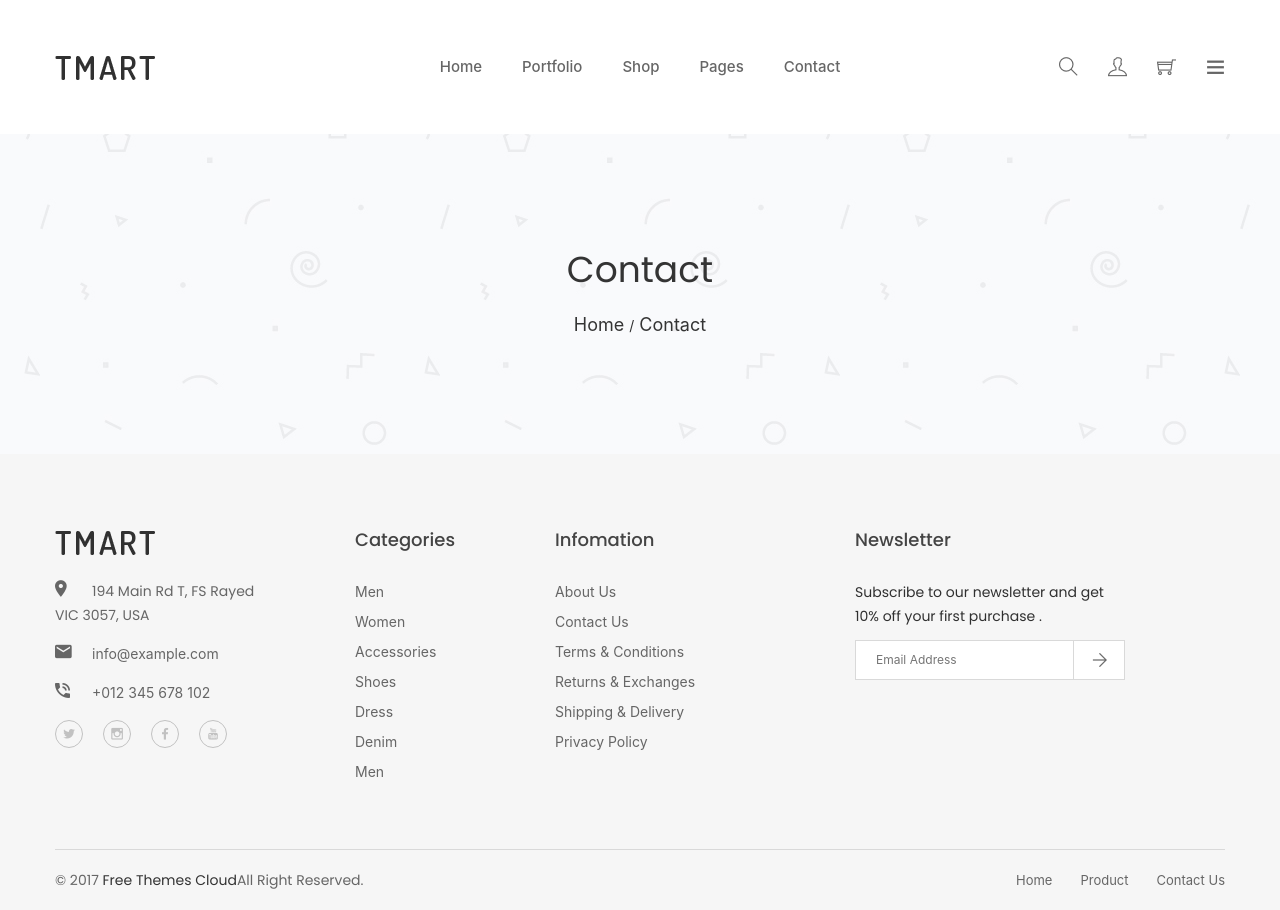
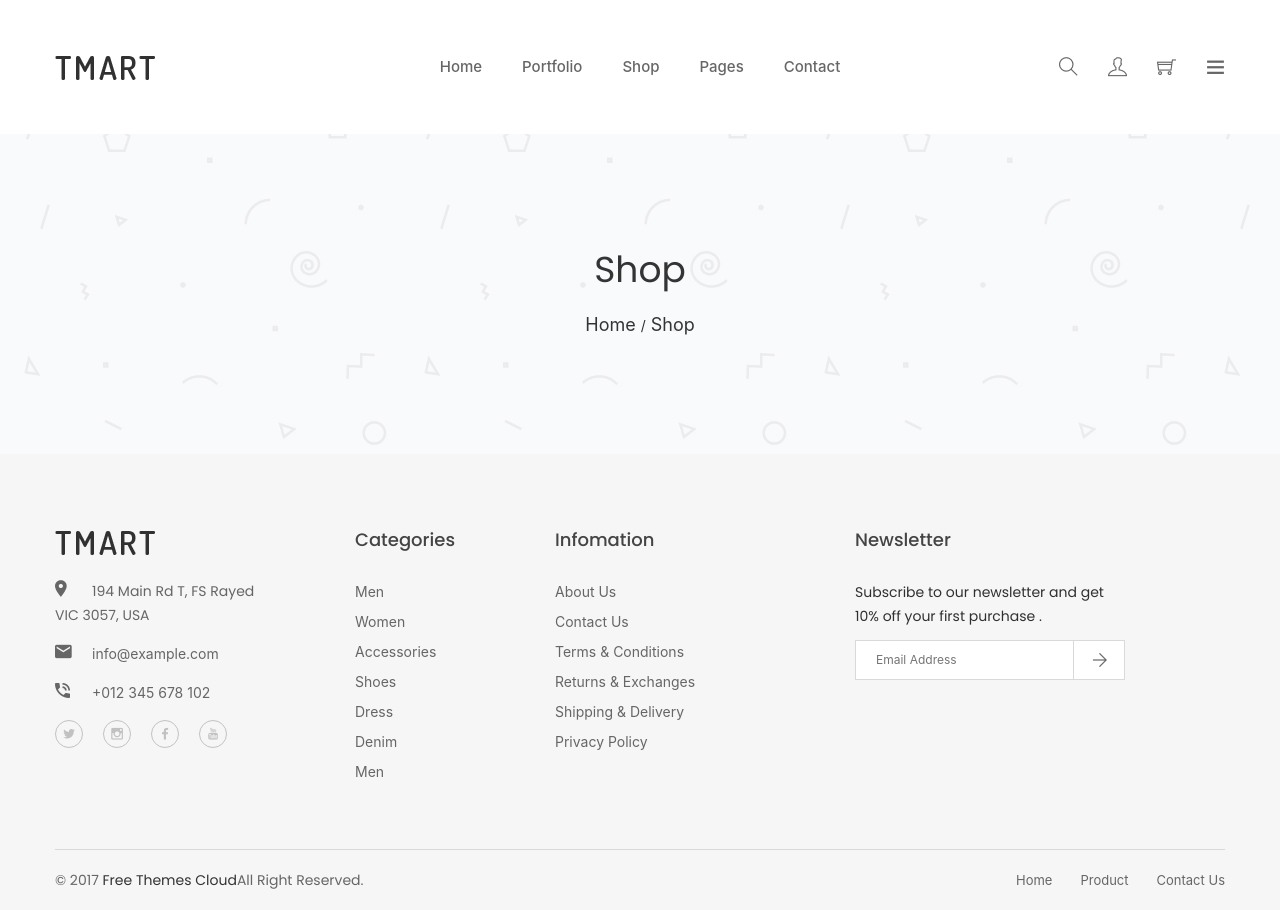
Before and after one commit to devs-shakil/tmart-website, a React (Create React App) app: page /shop in a window 1280 px wide. Built offline with nearby package versions, Linux system fonts and the light colour scheme.

Commit message:
somthing added

```diff
--- a/src/Components/Menus/index.jsx
+++ b/src/Components/Menus/index.jsx
@@ -18,17 +18,17 @@ const Menus = () => {
                                 {menu.dropdown.length > 0 && menu.dropdown.map(dropdownItem => (
                                     <li key={dropdownItem.id} className={dropdownItem.class} >
                                         <Link to={dropdownItem.link}>{dropdownItem.text}</Link>
-                                        {/* <ul className="mega_item">
-                                          {dropdownItem.mega_dropdown.length > 0 && dropdownItem.mega_dropdown.map(megaDropdown =>(
+                                        <ul className="level-dropdown">
+                                            {dropdownItem.mega_dropdown.length > 0 && dropdownItem.mega_dropdown.map(megaDropdown =>(
 
-                                              <li key={megaDropdown.id}>
-                                                  <Link to={megaDropdown.link}>{megaDropdown.text}</Link>
-                                              </li>
+                                                <li key={megaDropdown.id}>
+                                                    <Link to={megaDropdown.link}>{megaDropdown.text}</Link>
+                                                </li>
 
-                                          ))}
-                                          { console.log(megaDropdown.id)}
+                                            ))}
+
                                         </ul>
-                                     */}
+
                                     </li>
 
                                     ))}
--- a/src/Components/partial/BradCaump.jsx
+++ b/src/Components/partial/BradCaump.jsx
@@ -1,18 +1,18 @@
 import React from 'react'
+import { useLocation } from 'react-router-dom'
 import bradcumpImg from "../../assets/images/bg/2.jpg"
-import bradcaumpJson from '../../temp/bradcaump.json';
-import menus from '../../temp/menus.json';
-
-const BradCaump = () => {
 
 
+
+const BradCaump = ({title, pageName, imgSrc}) => {
+const {pathname} = useLocation();
 
   return (
     <>
         <div className="ht__bradcaump__area"
             style={{
               background: " rgba(0, 0, 0, 0)",
-              backgroundImage:`url("${bradcumpImg}")`,
+              backgroundImage:`url("${imgSrc ? imgSrc : bradcumpImg}")`,
               backgroundRepeat:"no-repeat",
               backgroundPositon:"center center",
               backgroundSize:"cover"
@@ -22,28 +22,14 @@ const BradCaump = () => {
                           <div className="row">
                               <div className="col-xs-12">
                                   <div className="bradcaump__inner text-center">
-                                      {bradcaumpJson.bradcaump.length > 0 && bradcaumpJson.bradcaump.map(bradcumpProps =>(
-                                           <div key={bradcumpProps.id}>
-                                                    <h2 className="bradcaump-title"  >{bradcumpProps.id === 3 ?
-                                                       bradcumpProps.text1 : ""}
-                                                    </h2>
-
-                                                    {bradcumpProps.id === 3 ?
-                                                      <nav className="bradcaump-inner">
-                                                      <a className="breadcrumb-item" href="/">Home</a>
-                                                      <span className="brd-separetor">/</span>
-                                                      <span className="breadcrumb-item  active" >Contact</span>
-                                                      </nav> : " "
-                                                     }
-
-                                           </div>
-
-                                         )
-                                        )
-                                      }
-
-
-
+                                             <h2 className="bradcaump-title"  >{title ? title : pathname.replace("/", "")}</h2>
+                                            <nav className="bradcaump-inner">
+                                                <a className="breadcrumb-item" href="/">Home</a>
+                                                <span className="brd-separetor">/</span>
+                                                <span className="breadcrumb-item  active" >
+                                                   {pageName ? pageName : pathname.replace("/", "")}
+                                                </span>
+                                             </nav>
                                   </div>
                               </div>
                           </div>
--- a/src/pages/Contact/index.jsx
+++ b/src/pages/Contact/index.jsx
@@ -11,7 +11,7 @@ const Contact = () => {
     <>
 
              <Header/>
-            <BradCaump/>
+            <BradCaump />
             <ContactArea/>
             <Footer/>
 
--- /dev/null
+++ b/src/pages/login-and-register/Login.jsx
@@ -0,0 +1,38 @@
+import React from 'react'
+import SocialIcon from '../../temp/socialicon.json'
+
+const Login = () => {
+  return (
+    <>
+         <div id="login" role="tabpanel" className="single__tabs__panel tab-pane fade in active">
+                <form className="login" method="post">
+                    <input type="text" placeholder="User Name*"/>
+                    <input type="password" placeholder="Password*"/>
+                </form>
+                <div className="tabs__checkbox">
+                    <input type="checkbox"/>
+                    <span> Remember me</span>
+                    <span className="forget"><a href="#">Forget Pasword?</a></span>
+                </div>
+                <div className="htc__login__btn mt--30">
+                    <a href="#">Login</a>
+                </div>
+                <div className="htc__social__connect">
+                    <h2>Or Login With</h2>
+                    <ul className="htc__soaial__list">
+                        {SocialIcon.socilaicon.length > 0 && SocialIcon.socilaicon.map(loginWithSocial =>(
+                                 <li key={loginWithSocial.id}>
+                                    <a className={loginWithSocial.class2} href="#">
+                                        <i className={loginWithSocial.class1}></i>
+                                     </a>
+                                </li>
+                         ))}
+
+                    </ul>
+                 </div>
+        </div>
+    </>
+  )
+}
+
+export default Login
--- /dev/null
+++ b/src/pages/login-and-register/Registion.jsx
@@ -0,0 +1,38 @@
+import React from 'react'
+
+const Registion = () => {
+  return (
+    <>
+        <div id="register" role="tabpanel" className="single__tabs__panel tab-pane fade">
+           <form className="login" method="post">
+                <input type="text" placeholder="Name*"/>
+                <input type="email" placeholder="Email*"/>
+                <input type="password" placeholder="Password*"/>
+            </form>
+            <div className="tabs__checkbox">
+                <input type="checkbox"/>
+                <span> Remember me</span>
+            </div>
+            <div className="htc__login__btn">
+                 <a href="#">register</a>
+            </div>
+            <div className="htc__social__connect">
+                    <h2>Or Login With</h2>
+                <ul className="htc__soaial__list">
+                    {SocialIcon.socilaicon.length > 0 && SocialIcon.socilaicon.map(loginWithSocial =>(
+                        <li key={loginWithSocial.id}>
+                            <a className={loginWithSocial.class2} href="#">
+                                <i className={loginWithSocial.class1}></i>
+                            </a>
+                        </li>
+                    ))}
+
+
+                </ul>
+            </div>
+        </div>
+    </>
+  )
+}
+
+export default Registion
--- a/src/pages/login-and-register/index.jsx
+++ b/src/pages/login-and-register/index.jsx
@@ -9,11 +9,6 @@ const LoginRegisterIndex = () => {
       <div className="wrapper fixed__footer">
          < Header/>
          <div className='body__overlay'></div>
-         {/* Start offset wrapper */}
-
-         {/* End offset wrapper */}
-
-         {/* Login and register area start */}
           <LoginRagister/>
          {/* Login and register area end */}
           <Footer/>
--- a/src/temp/bradcaump.json
+++ /dev/null
@@ -1,19 +0,0 @@
-{
-    "bradcaump":[
-        {
-            "id":1,
-            "text1":"Portfolio",
-            "text2":" Portfolio Card 2 Column"
-        },
-        {
-            "id":2,
-            "text1":"Shop ",
-            "text2":"Shop Page"
-        },
-        {
-            "id":3,
-            "text1":"Contact",
-            "text2":"Contact US"
-        }
-    ]
-}
```
Also changed, not shown: src/pages/login-and-register/LoginRegister.jsx (+4 -59 lines).
